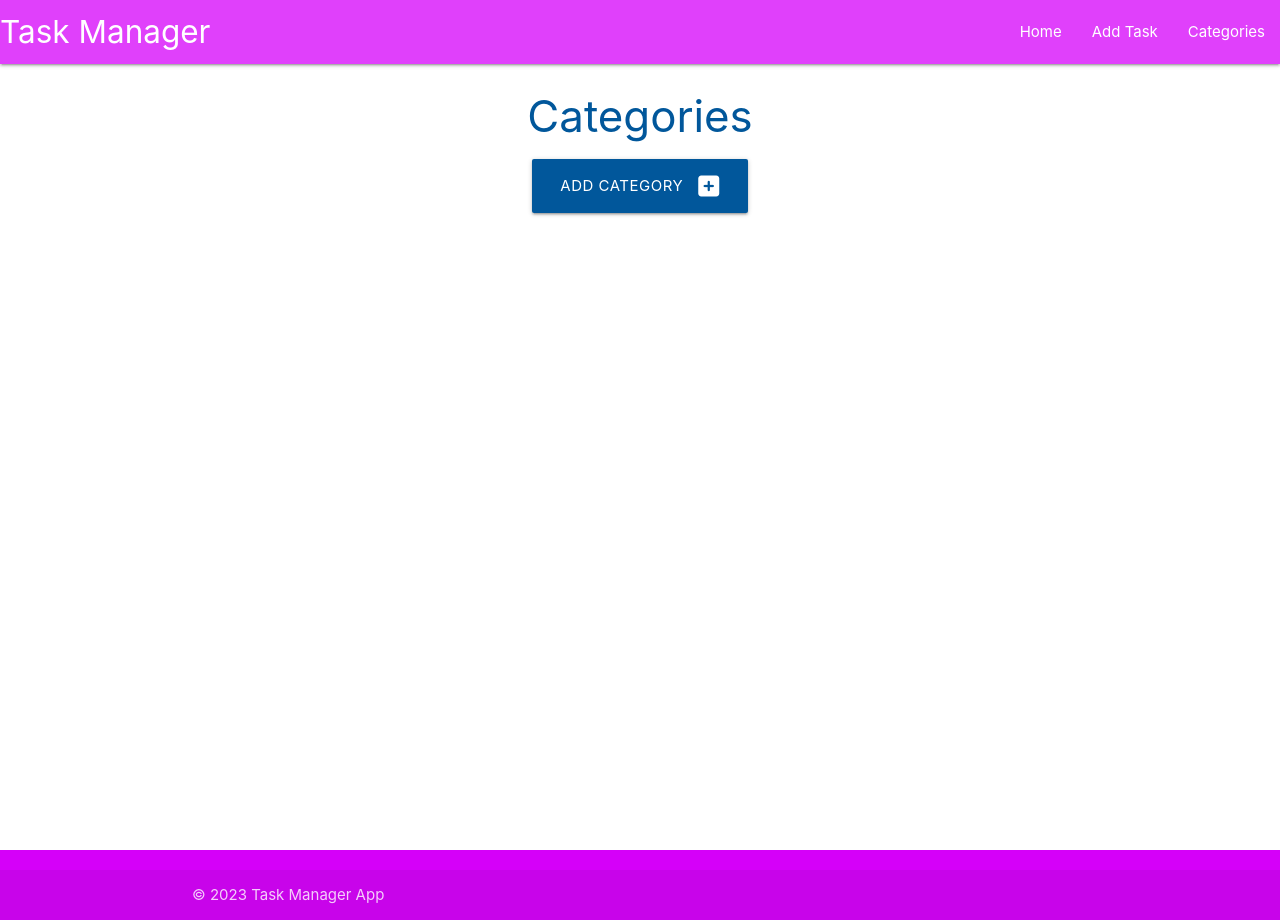
After one commit to GenaGrig/task-manager, a Flask app: page /categories in a window 1280 px wide. The commit adds this page. Run offline with Flask 3, Linux system fonts and the light colour scheme; some libraries are stand-ins or nearby versions.

Commit message:
Add: Create categories code

```diff
--- a/taskmanager/__init__.py
+++ b/taskmanager/__init__.py
@@ -2,7 +2,7 @@ import os
 from flask import Flask
 from flask_sqlalchemy import SQLAlchemy
 if os.path.exists("env.py"):
-    import env
+    import env # noqa
 
 
 app = Flask(__name__)
--- a/taskmanager/routes.py
+++ b/taskmanager/routes.py
@@ -1,4 +1,4 @@
-from flask import render_template
+from flask import render_template, request, redirect, url_for
 from taskmanager import app, db
 from taskmanager.models import Category, Task
 
@@ -6,3 +6,18 @@ from taskmanager.models import Category, Task
 @app.route("/")
 def home():
     return render_template("tasks.html")
+
+
+@app.route("/categories")
+def categories():
+    return render_template("categories.html")
+
+
+@app.route("/add_category", methods=["GET", "POST"])
+def add_category():
+    if request.method == "POST":
+        category = Category(category_name=request.form.get("category_name"))
+        db.session.add(category)
+        db.session.commit()
+        return redirect(url_for("categories"))
+    return render_template("add_category.html")
--- a/taskmanager/templates/base.html
+++ b/taskmanager/templates/base.html
@@ -21,7 +21,7 @@
                 <ul class="right hide-on-med-and-down">
                     <li><a href="{{ url_for('home') }}">Home</a></li>
                     <li><a href="">Add Task</a></li>
-                    <li><a href="">Categories</a></li>
+                    <li><a href="{{ url_for('categories') }}">Categories</a></li>
                 </ul>
             </div>
         </nav>
@@ -30,7 +30,7 @@
         <ul class="sidenav" id="mobile-demo">
             <li><a href="{{ url_for('home') }}">Home</a></li>
             <li><a href="">Add Task</a></li>
-            <li><a href="">Categories</a></li>
+            <li><a href="{{ url_for('categories') }}">Categories</a></li>
         </ul>
     </header>
 
--- /dev/null
+++ b/taskmanager/templates/categories.html
@@ -0,0 +1,15 @@
+{% extends "base.html" %}
+
+{% block content %}
+
+<h3 class="light-blue-text text-darken-4 center-align">Categories</h3>
+
+<div class="row">
+    <div class="col s12 center-align">
+        <a href="{{ url_for('add_category') }}" class="btn-large light-blue darken-4">
+            Add Category <i class="fas fa-plus-square right"></i>
+        </a>
+    </div>
+</div>
+
+{% endblock %}
```
Also changed, not shown: taskmanager/models.py (+8 -2 lines), taskmanager/templates/add_category.html (added, +27 -0 lines), readme_install.md (added).
